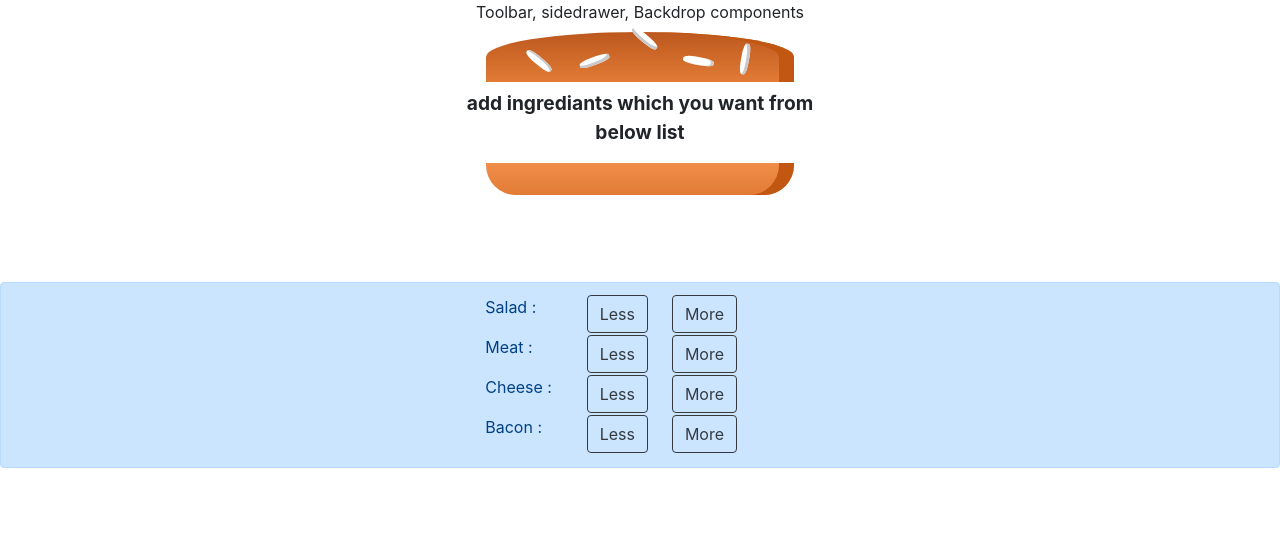
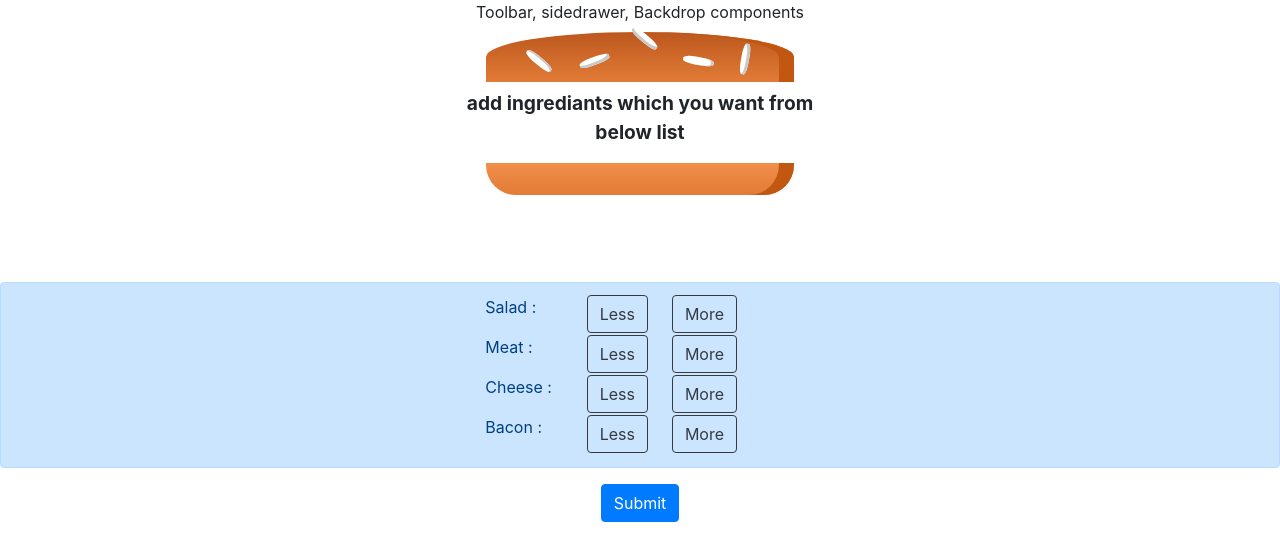
Before and after one commit to roneet002/reactnew, a React app: page / in a window 1280 px wide. Shown: the top 560 px of the page. Built offline with nearby package versions, Linux system fonts and the light colour scheme.

Commit message:
add feature

```diff
--- a/src/containers/BurgerBuilder/BurgerBuilder.js
+++ b/src/containers/BurgerBuilder/BurgerBuilder.js
@@ -49,7 +49,7 @@ return(
 <Auxiliary>
 <Burger ingrediants={this.state.ingrediants}/>
 <BuildControls addedIngrediant={this.addIngrediantHandler} />
-
+<button type="submit" className="btn btn-primary">Submit</button>
 
 </Auxiliary>
 
```
